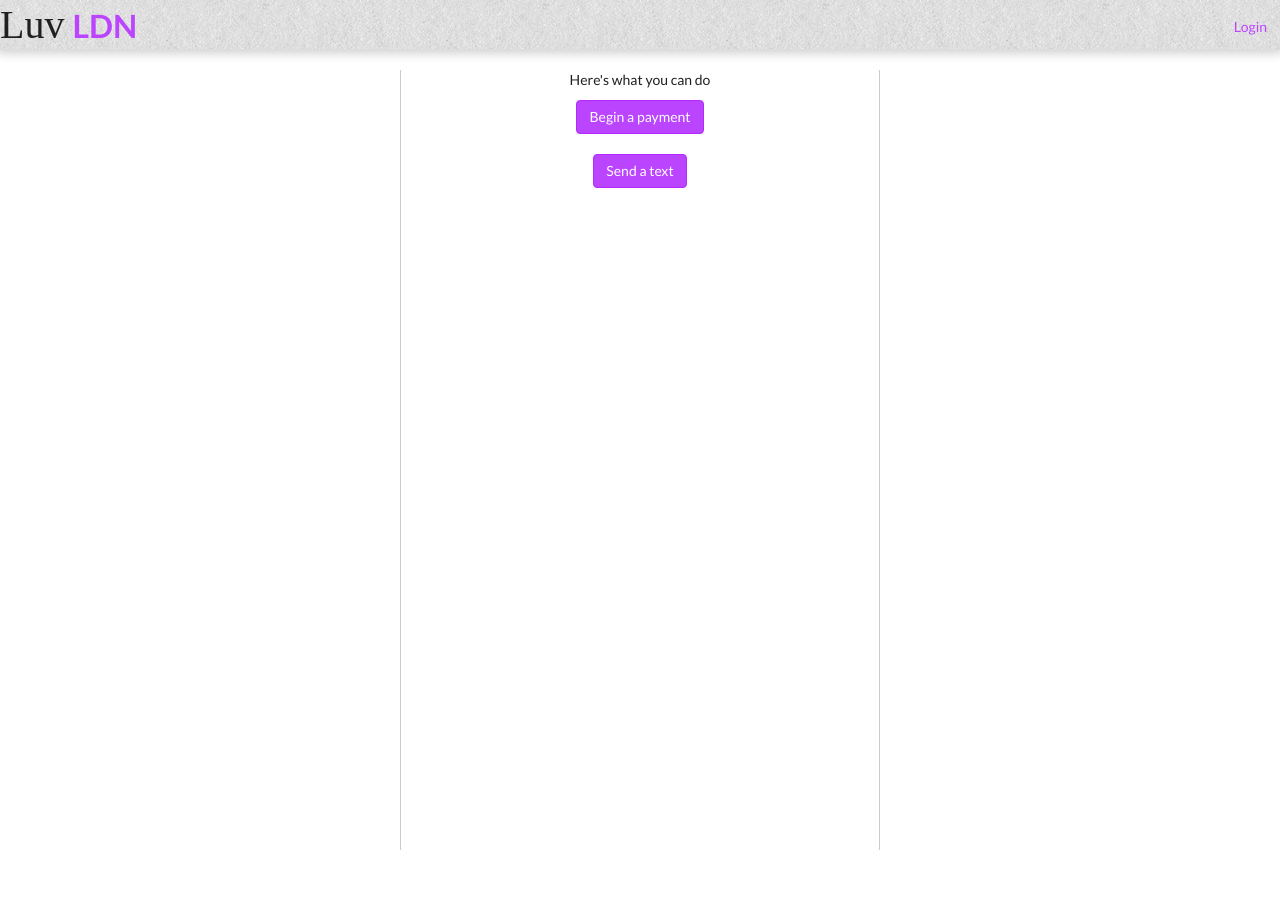
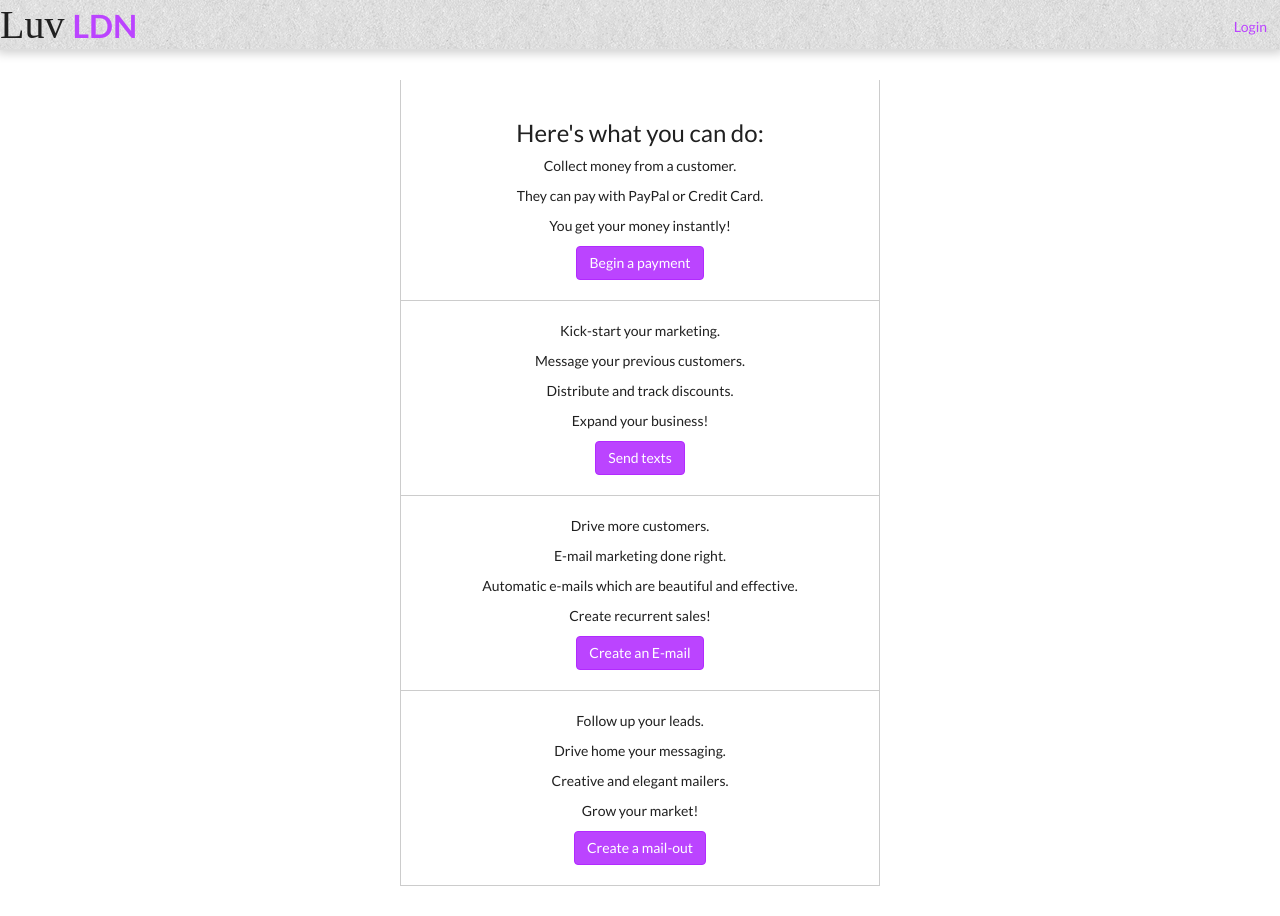
Before and after one commit to LuvLDN/potential-octo-hipster, a Jekyll site: the page built from merchant.html, in a window 1280 px wide. Built offline with Jekyll 4.4.1, drawn with Linux system fonts in a browser that asks for light colours; nearby versions of some CDN libraries; some web fonts are replaced.

Commit message:
Tours, charity page, home pages, layouts

```diff
--- /dev/null
+++ b/css/charity.css
@@ -0,0 +1,5 @@
+.charity {
+	margin-bottom: 10px;
+	border-bottom: 1px solid #ccc;
+	padding: 10px;
+}
--- a/css/home.css
+++ b/css/home.css
@@ -44,3 +44,9 @@
 	left: 0;
 	right: -1px;
 }
+
+.userhome {
+	padding-bottom: 20px;
+	margin-bottom: 20px;
+	border-bottom: 1px solid #ccc;
+}
--- a/css/layout.css
+++ b/css/layout.css
@@ -70,9 +70,9 @@ html, body {
 /* Content */
 
 .layout-content {
-	margin: 50px 0;
 	padding: 10px;
 	width: 100%;
+	margin: 50px 0;
 }
 
 .layout-content.layout-fixed {
@@ -80,6 +80,7 @@ html, body {
 	top: 0; bottom: 0;
 	padding: 0;
 	overflow: hidden;
+	margin-top: 0;
 }
 
 .layout-content-container {
--- a/customer_pay.html
+++ b/customer_pay.html
@@ -11,7 +11,7 @@ js: ['services/config', 'services/elasticsearch', 'services/users', 'controllers
 		<div class="center" style="padding-top: 20px" ng-show="colLoading">
 			<i class="icon-spin icon-spinner" style="font-size: 100px"></i>
 		</div>
-		<div class="center" ng-hide="colLoading || transaction" style="display: none">
+		<div class="center" ng-hide="colLoading || transaction" style="display: none; padding-top: 30px">
 			<p>Choose the colours in the order given to you:</p>
 			<div class="colour" style="background-color: #000; color: #fff" ng-click="addColour(7)">Black</div>
 			<div class="colour" style="background-color: #f00" ng-click="addColour(0)">Red</div>
--- a/merchant.html
+++ b/merchant.html
@@ -6,12 +6,37 @@ css: ['home']
 js: ['services/config', 'services/elasticsearch', 'services/users', 'controllers/merchant']
 ---
 
-<div class="layout-content layout-fixed">
+<div class="layout-content">
 	<div class="layout-content-container full-height">
-		<div class="center" style="margin-top: 20px;">
-			<p>Here's what you can do</p>
-			<div style="margin-bottom: 20px"><a href="/merchant_pay.html" class="btn btn-primary btn-large">Begin a payment</a></div>
-			<div><button class="btn btn-primary btn-large">Send a text</button></div>
+		<div class="center" style="padding-top: 20px;">
+			<h3>Here's what you can do:</h3>
+			<div class="userhome">
+				<p>Collect money from a customer.</p>
+				<p>They can pay with PayPal or Credit Card.</p>
+				<p>You get your money instantly!</p>
+				<div><a href="/merchant_pay.html" class="btn btn-primary btn-large">Begin a payment</a></div>
+			</div>
+			<div class="userhome">
+				<p>Kick-start your marketing.</p>
+				<p>Message your previous customers.</p>
+				<p>Distribute and track discounts.</p>
+				<p>Expand your business!</p>
+				<div><button class="btn btn-primary btn-large">Send texts</button></div>
+			</div>
+			<div class="userhome">
+				<p>Drive more customers.</p>
+				<p>E-mail marketing done right.</p>
+				<p>Automatic e-mails which are beautiful and effective.</p>
+				<p>Create recurrent sales!</p>
+				<div><button class="btn btn-primary btn-large">Create an E-mail</button></div>
+			</div>
+			<div class="userhome">
+				<p>Follow up your leads.</p>
+				<p>Drive home your messaging.</p>
+				<p>Creative and elegant mailers.</p>
+				<p>Grow your market!</p>
+				<div><button class="btn btn-primary btn-large">Create a mail-out</button></div>
+			</div>
 		</div>
 	</div>
 </div>
```
Also changed, not shown: charityList.html (+6 -6 lines), customer.html (+17 -4 lines).
